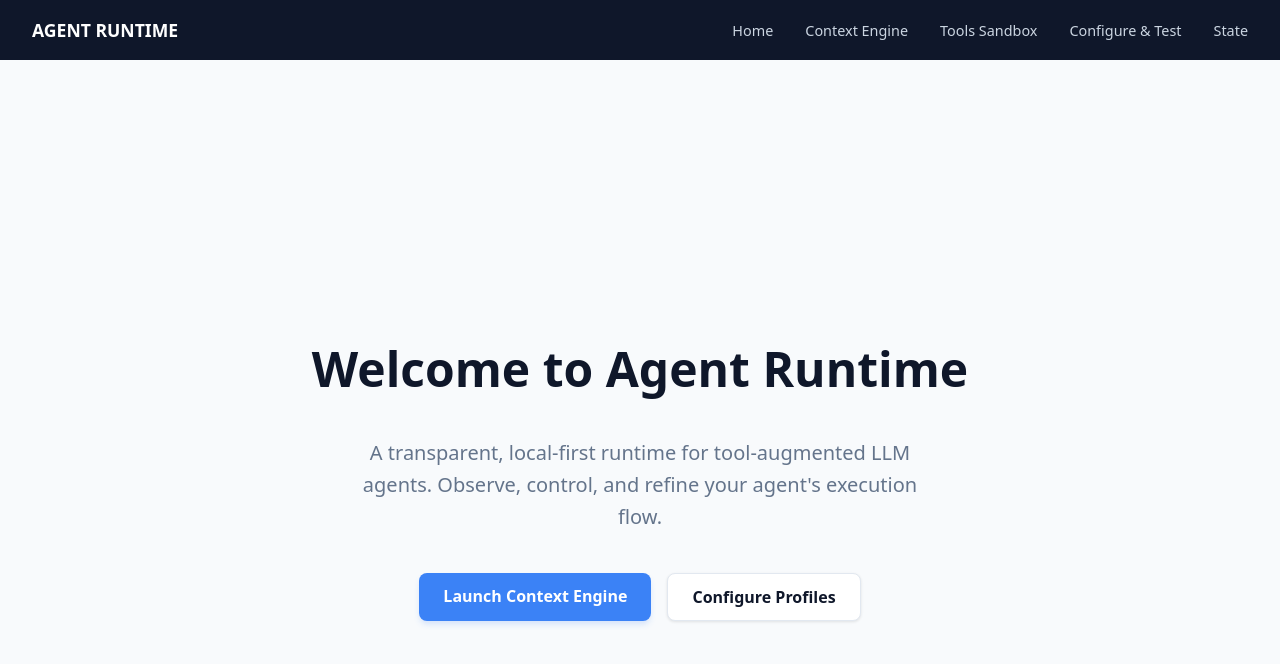
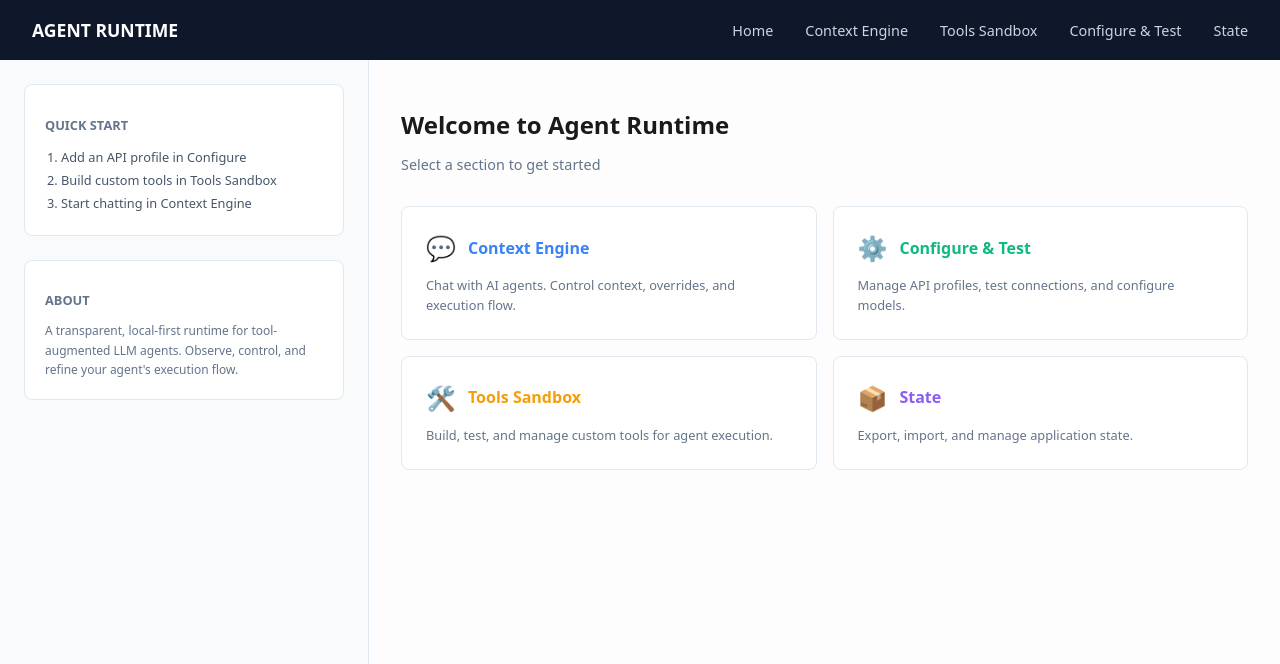
Before and after one commit to alexbakertech/agent-runtime, a Next.js app: page / in a window 1280 px wide. Shown: the top 664 px of the page. Built offline with nearby package versions, Linux system fonts and the light colour scheme.

Commit message:
feat: add home page with section cards
- Replace welcome page with dashboard-style home
- Left sidebar with quick start guide and about
- Main area with card grid for each section
- Cards show icon, title, description
- Hover effect with section color

```diff
--- a/src/app/page.tsx
+++ b/src/app/page.tsx
@@ -1,50 +1,95 @@
+'use client';
+
 import Link from 'next/link';
+
+const pages = [
+  {
+    href: '/context-engine',
+    title: 'Context Engine',
+    description: 'Chat with AI agents. Control context, overrides, and execution flow.',
+    icon: '💬',
+    color: '#3b82f6',
+  },
+  {
+    href: '/configure',
+    title: 'Configure & Test',
+    description: 'Manage API profiles, test connections, and configure models.',
+    icon: '⚙️',
+    color: '#10b981',
+  },
+  {
+    href: '/sandbox/tools',
+    title: 'Tools Sandbox',
+    description: 'Build, test, and manage custom tools for agent execution.',
+    icon: '🛠️',
+    color: '#f59e0b',
+  },
+  {
+    href: '/export',
+    title: 'State',
+    description: 'Export, import, and manage application state.',
+    icon: '📦',
+    color: '#8b5cf6',
+  },
+];
 
 export default function Home() {
   return (
-    <div style={{
-      display: 'flex',
-      flexDirection: 'column',
-      alignItems: 'center',
-      justifyContent: 'center',
-      height: 'calc(100vh - 60px)',
-      fontFamily: 'system-ui',
-      backgroundColor: '#f8fafc',
-      textAlign: 'center',
-      padding: '2rem'
-    }}>
-      <h1 style={{ fontSize: '3rem', fontWeight: 900, color: '#0f172a', marginBottom: '1rem' }}>
-        Welcome to Agent Runtime
-      </h1>
-      <p style={{ fontSize: '1.25rem', color: '#64748b', maxWidth: '600px', marginBottom: '2.5rem', lineHeight: 1.6 }}>
+    <div style={{ display: 'flex', height: 'calc(100vh - 60px)', fontFamily: 'system-ui', color: '#1a1a1a', backgroundColor: '#fdfdfd' }}>
+      <aside style={{ width: '320px', backgroundColor: '#f8fafc', borderRight: '1px solid #e2e8f0', padding: '1.5rem', overflowY: 'auto' }}>
+        <div style={{ backgroundColor: '#fff', padding: '1.25rem', borderRadius: '8px', border: '1px solid #e2e8f0', marginBottom: '1.5rem' }}>
+          <h2 style={{ fontSize: '0.8rem', fontWeight: 700, color: '#64748b', marginBottom: '0.75rem' }}>QUICK START</h2>
+          <ol style={{ margin: 0, paddingLeft: '1rem', fontSize: '0.8rem', color: '#475569', lineHeight: 1.8 }}>
+            <li>Add an API profile in Configure</li>
+            <li>Build custom tools in Tools Sandbox</li>
+            <li>Start chatting in Context Engine</li>
+          </ol>
+        </div>
+        <div style={{ backgroundColor: '#fff', padding: '1.25rem', borderRadius: '8px', border: '1px solid #e2e8f0' }}>
+          <h2 style={{ fontSize: '0.8rem', fontWeight: 700, color: '#64748b', marginBottom: '0.75rem' }}>ABOUT</h2>
+          <p style={{ margin: 0, fontSize: '0.75rem', color: '#64748b', lineHeight: 1.6 }}>
             A transparent, local-first runtime for tool-augmented LLM agents.
             Observe, control, and refine your agent's execution flow.
           </p>
-      <div style={{ display: 'flex', gap: '1rem' }}>
-        <Link href="/context-engine" style={{
-          padding: '0.75rem 1.5rem',
-          backgroundColor: '#3b82f6',
-          color: 'white',
+        </div>
+      </aside>
+
+      <main style={{ flex: 1, padding: '2rem', overflowY: 'auto' }}>
+        <h1 style={{ fontSize: '1.5rem', fontWeight: 700, marginBottom: '0.5rem' }}>Welcome to Agent Runtime</h1>
+        <p style={{ color: '#64748b', marginBottom: '2rem', fontSize: '0.9rem' }}>Select a section to get started</p>
+
+        <div style={{ display: 'grid', gridTemplateColumns: 'repeat(auto-fill, minmax(280px, 1fr))', gap: '1rem' }}>
+          {pages.map((page) => (
+            <Link
+              key={page.href}
+              href={page.href}
+              style={{
+                display: 'block',
+                padding: '1.5rem',
+                backgroundColor: '#fff',
+                borderRadius: '8px',
+                border: '1px solid #e2e8f0',
                 textDecoration: 'none',
-          borderRadius: '8px',
-          fontWeight: 700,
-          boxShadow: '0 4px 6px -1px rgba(59, 130, 246, 0.2)'
-        }}>
-          Launch Context Engine
+                transition: 'all 0.2s ease',
+              }}
+              onMouseOver={(e) => {
+                e.currentTarget.style.borderColor = page.color;
+                e.currentTarget.style.boxShadow = `0 4px 12px -2px ${page.color}30`;
+              }}
+              onMouseOut={(e) => {
+                e.currentTarget.style.borderColor = '#e2e8f0';
+                e.currentTarget.style.boxShadow = 'none';
+              }}
+            >
+              <div style={{ display: 'flex', alignItems: 'center', gap: '0.75rem', marginBottom: '0.75rem' }}>
+                <span style={{ fontSize: '1.5rem' }}>{page.icon}</span>
+                <span style={{ fontSize: '1rem', fontWeight: 700, color: page.color }}>{page.title}</span>
+              </div>
+              <p style={{ margin: 0, fontSize: '0.8rem', color: '#64748b', lineHeight: 1.5 }}>{page.description}</p>
             </Link>
-        <Link href="/configure" style={{
-          padding: '0.75rem 1.5rem',
-          backgroundColor: 'white',
-          color: '#0f172a',
-          textDecoration: 'none',
-          borderRadius: '8px',
-          fontWeight: 700,
-          border: '1px solid #e2e8f0',
-          boxShadow: '0 1px 3px rgba(0,0,0,0.1)'
-        }}>
-          Configure Profiles
-        </Link>
+          ))}
         </div>
+      </main>
     </div>
   );
 }
```
Lines whose indentation alone changed are shown as unchanged.
